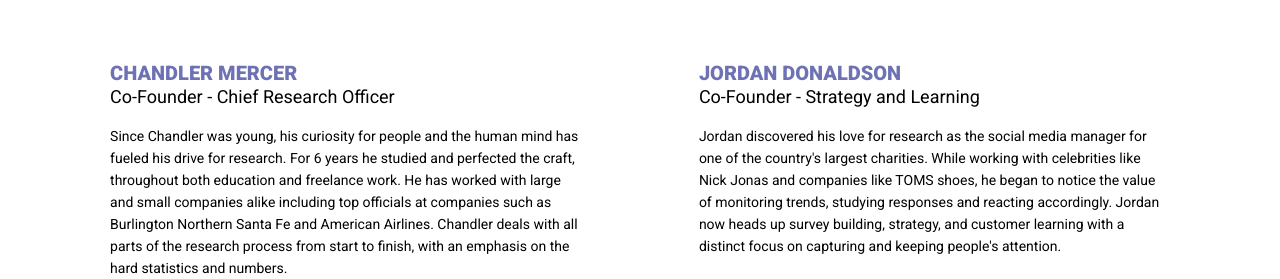
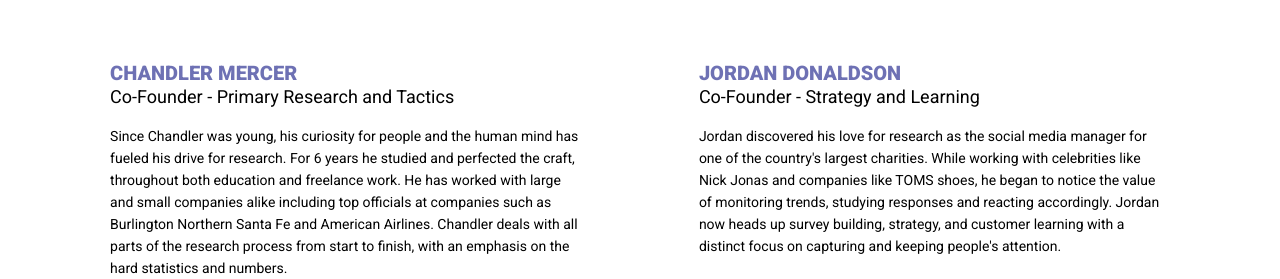
Before and after one commit to kyasui/noday, a Jekyll site: the page built from our-team/index.html, in a window 1280 px wide and 900 px high, scrolled down 495 px. Shown: the part 174-453 px from the top of the window. Built offline with Jekyll 4.4.1, drawn with Linux system fonts in a browser that asks for light colours.

Commit message:
change chandlers title

```diff
--- a/_includes/our-team.html
+++ b/_includes/our-team.html
@@ -13,7 +13,7 @@
         </header>
         <div class="team-member-content">
           <h4 class="team-member-name">CHANDLER MERCER</h4>
-          <h5 class="team-member-title">Co-Founder - Chief Research Officer</h5>
+          <h5 class="team-member-title">Co-Founder - Primary Research and Tactics</h5>
           <p class="team-member-body body-copy">Since Chandler was young, his curiosity for people and the human mind has fueled his drive for research. For 6 years he studied and perfected the craft, throughout both education and freelance work. He has worked with large and small companies alike including top officials at companies such as Burlington Northern Santa Fe and American Airlines. Chandler deals with all parts of the research process from start to finish, with an emphasis on the hard statistics and numbers.</p>
         </div>
       </article>
```
